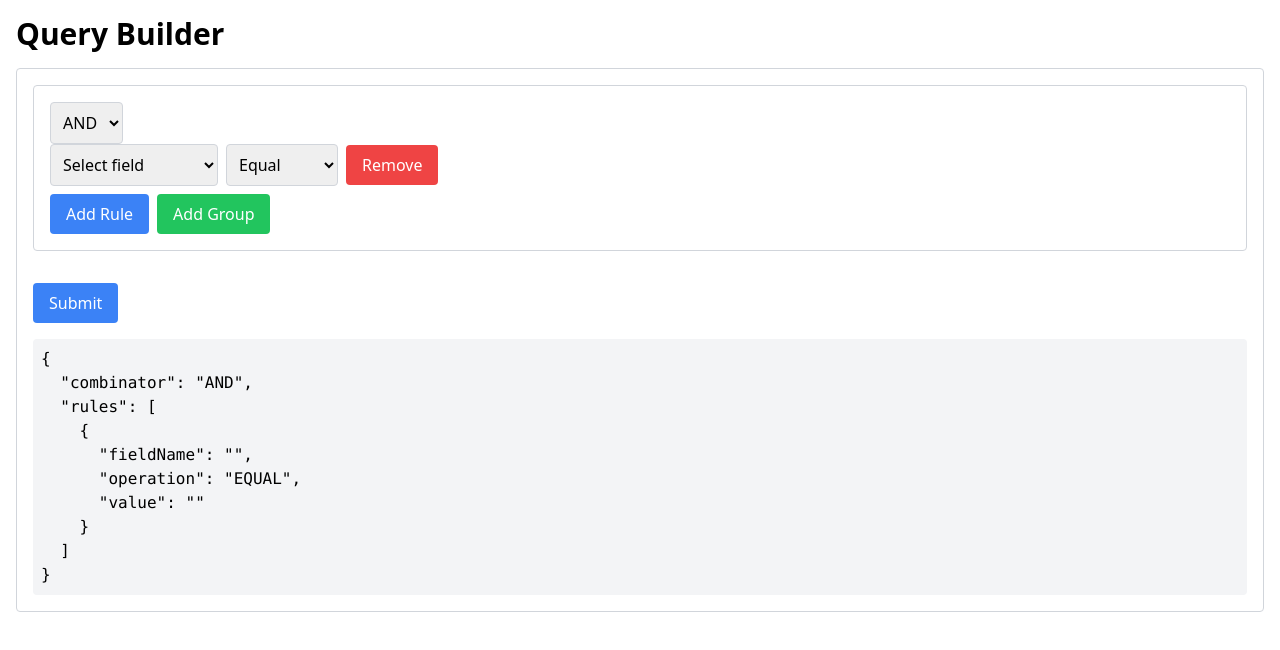
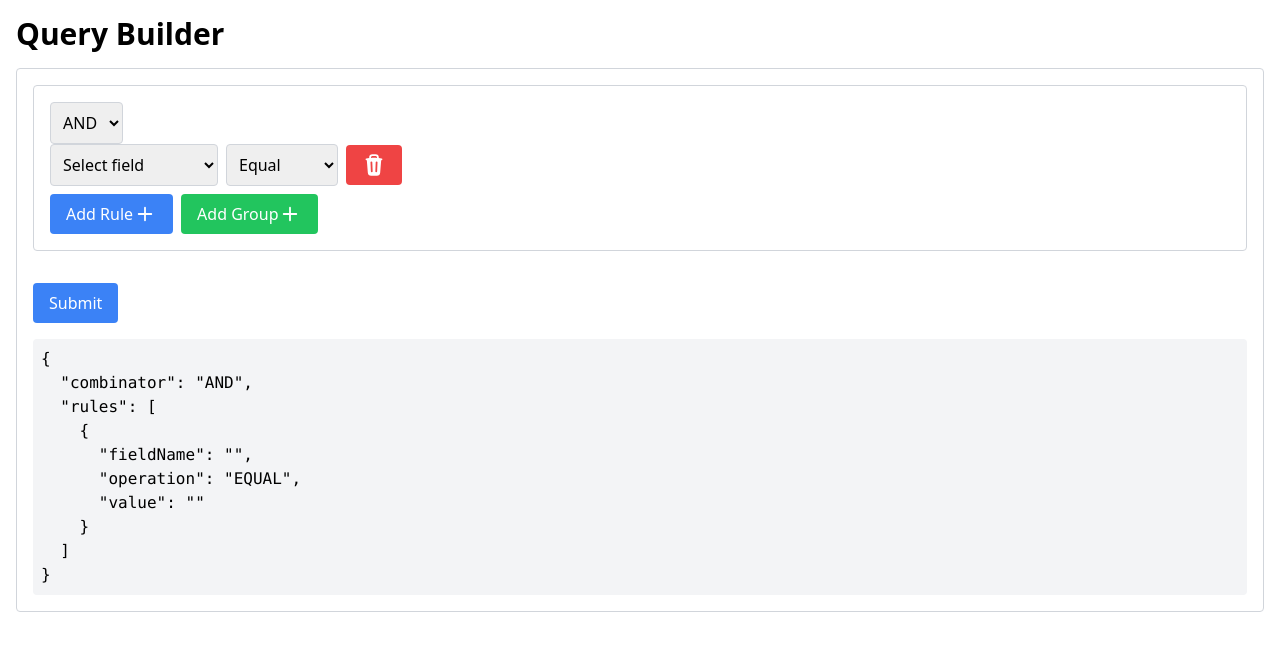
Before and after one commit to Seanjoyce1/query-builder, a React (Vite) app: page / in a window 1280 px wide. Both pictures are taken after a click on the button "Add Rule". Shown: the top 650 px of the page. Built offline with nearby package versions, Linux system fonts and the light colour scheme.

Commit message:
Add @heroicons/react dependency and integrate PlusIcon and TrashIcon in GroupComponent and RuleComponent for enhanced UI

```diff
--- a/package.json
+++ b/package.json
@@ -13,6 +13,7 @@
     "dev:server": "nodemon --watch src/server --exec \"npx tsc -p tsconfig.node.json && node dist/server/index.js\""
   },
   "dependencies": {
+    "@heroicons/react": "^2.1.5",
     "axios": "1.7.7",
     "body-parser": "1.20.3",
     "concurrently": "9.0.1",
--- a/src/client/features/Group/Group.tsx
+++ b/src/client/features/Group/Group.tsx
@@ -1,3 +1,4 @@
+import { PlusIcon } from "@heroicons/react/20/solid"
 import { Group, Field, Rule } from "../../data/interface"
 import CombinatorSelector from "../../elements/CombinatiorSelector/CombinatiorSelector"
 import RuleComponent from "../Rule/Rule"
@@ -14,7 +15,16 @@ interface GroupComponentProps {
 }
 
 function GroupComponent(props: GroupComponentProps) {
-  const { group, fields, onChange, addRule, addGroup, updateRule, updateGroup, removeRule } = props
+  const {
+    group,
+    fields,
+    onChange,
+    addRule,
+    addGroup,
+    updateRule,
+    updateGroup,
+    removeRule,
+  } = props
 
   return (
     <div className="group p-4 border border-gray-300 rounded mb-4">
@@ -47,18 +57,25 @@ function GroupComponent(props: GroupComponentProps) {
           )}
         </div>
       ))}
-      <div className="group-buttons flex space-x-2 mt-2">
+      <div
+        data-testid="group-buttons"
+        className="group-buttons flex space-x-2 mt-2"
+      >
         <button
-          className="bg-blue-500 text-white px-4 py-2 rounded"
+          data-testid="add-rule"
+          className="bg-blue-500 text-white px-4 py-2 rounded flex items-center"
           onClick={addRule}
         >
           Add Rule
+          <PlusIcon className="size-6 text-white" />
         </button>
         <button
-          className="bg-green-500 text-white px-4 py-2 rounded"
+          data-testid="add-group"
+          className="bg-green-500 text-white px-4 py-2 rounded flex"
           onClick={addGroup}
         >
           Add Group
+          <PlusIcon className="size-6 text-white" />
         </button>
       </div>
     </div>
--- a/src/client/features/Rule/Rule.tsx
+++ b/src/client/features/Rule/Rule.tsx
@@ -1,6 +1,7 @@
 import { Field, Rule } from "../../data/interface"
 import { Operation } from "../../data/types"
 import ValueInput from "../../elements/ValueInput/ValueInput"
+import { TrashIcon } from "@heroicons/react/20/solid"
 
 interface RuleComponentProps {
   rule: Rule
@@ -55,7 +56,7 @@ function RuleComponent(props: RuleComponentProps) {
         onClick={onRemove}
         className="bg-red-500 text-white px-4 py-2 rounded"
       >
-        Remove
+        <TrashIcon className="size-6 text-white " />
       </button>
     </div>
   )
```
Also changed, not shown: 1 other file (tests, documents, lock files or other folders).
